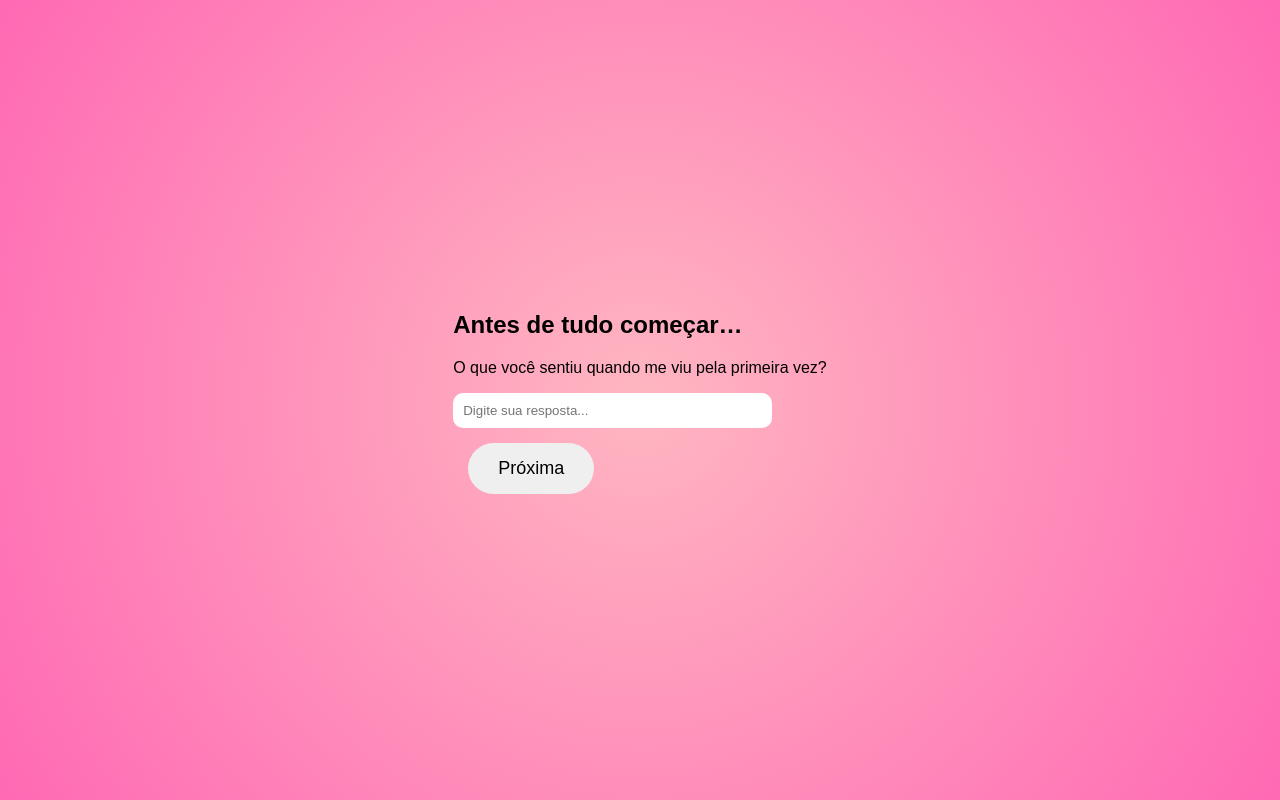
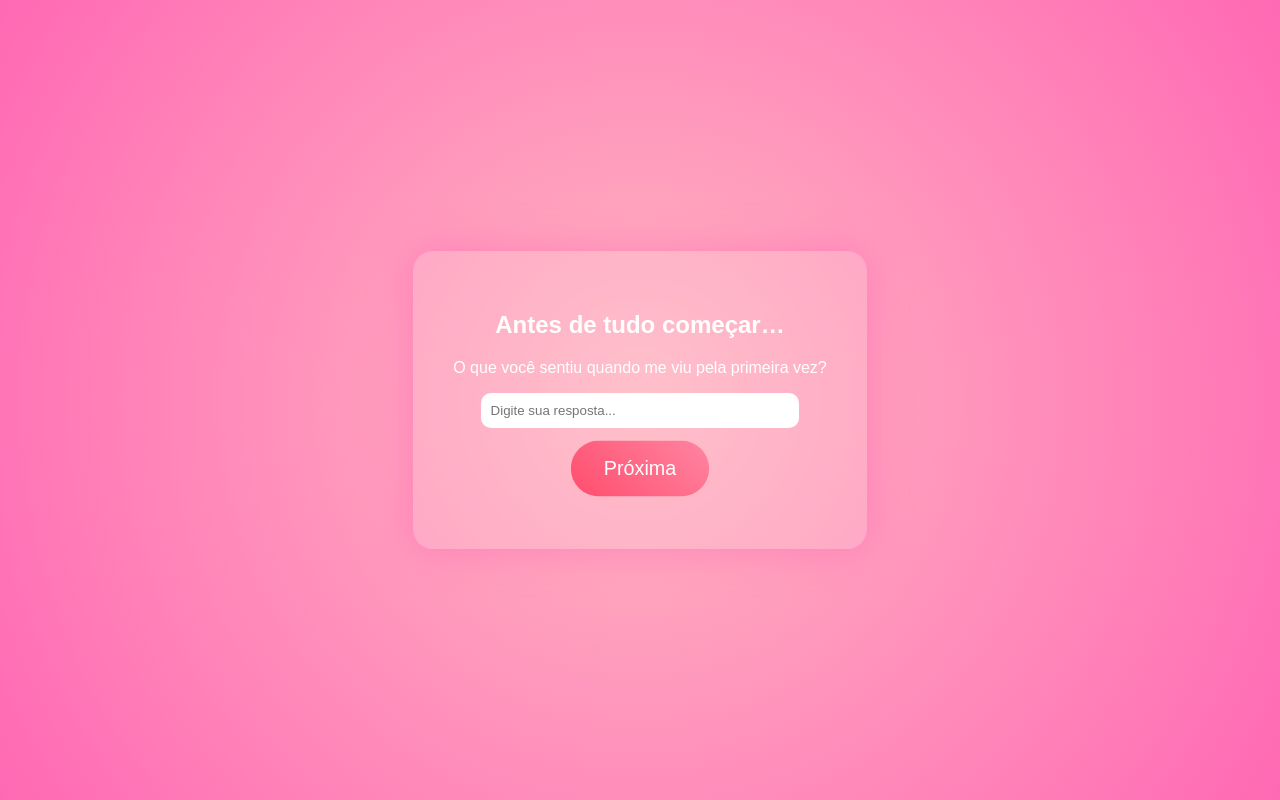
Before and after one commit to nathyzinha27/jogo-de-amor, a Flask app: page / in a window 1280 px wide. Run offline with Flask 3, Linux system fonts and the light colour scheme.

Commit message:
Atualização 1.0

```diff
--- a/templates/index.html
+++ b/templates/index.html
@@ -3,19 +3,21 @@
 <head>
     <meta charset="UTF-8">
     <title>Fases do Amor</title>
-    <link rel="stylesheet" href="style.css">
+    <!-- Carregando seu CSS corretamente via Flask -->
+    <link rel="stylesheet" href="{{ url_for('static', filename='style.css') }}">
 </head>
 <body>
-    <div class="container">
-        <div class="fase-card">
-            <h2 class="fase-texto">{{ fase.texto }}</h2>
-            <p class="fase-pergunta">{{ fase.pergunta }}</p>
+    <div class="pedido-box">
+        <!-- Texto da fase -->
+        <h2>{{ fase.texto }}</h2>
+        <!-- Pergunta da fase -->
+        <p>{{ fase.pergunta }}</p>
 
-            <form method="POST">
-                <input type="text" name="resposta" class="input-resposta" placeholder="Digite sua resposta..." required>
-                <button type="submit" class="btn-proxima">Próxima</button>
-            </form>
-        </div>
+        <!-- Formulário para resposta -->
+        <form method="POST">
+            <input type="text" name="resposta" placeholder="Digite sua resposta..." required>
+            <button type="submit" class="sim">Próxima</button>
+        </form>
     </div>
 </body>
 </html>
```
Also changed, not shown: app.py (+1 -6 lines), templates/não.html (+4 -6 lines), templates/pedido.html (+8 -10 lines), templates/sim.html (+4 -6 lines).
